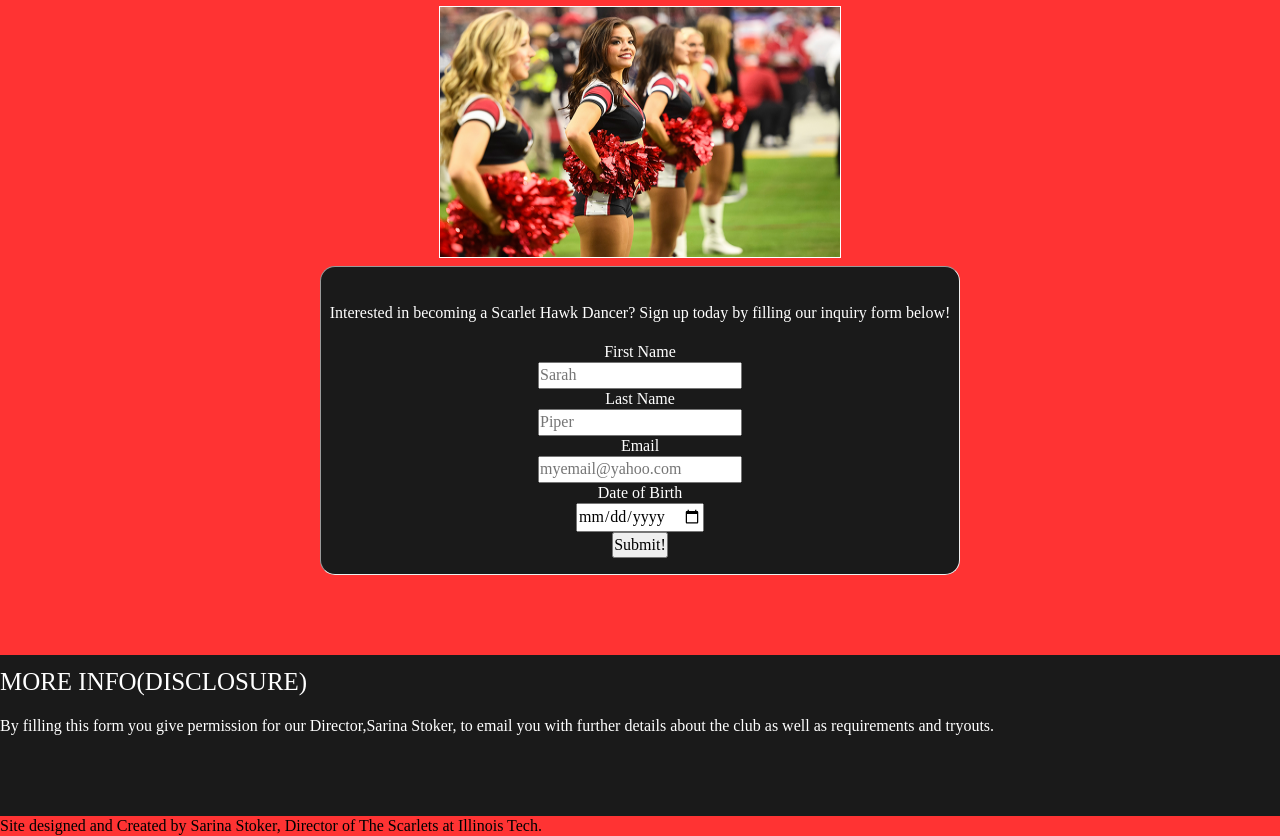
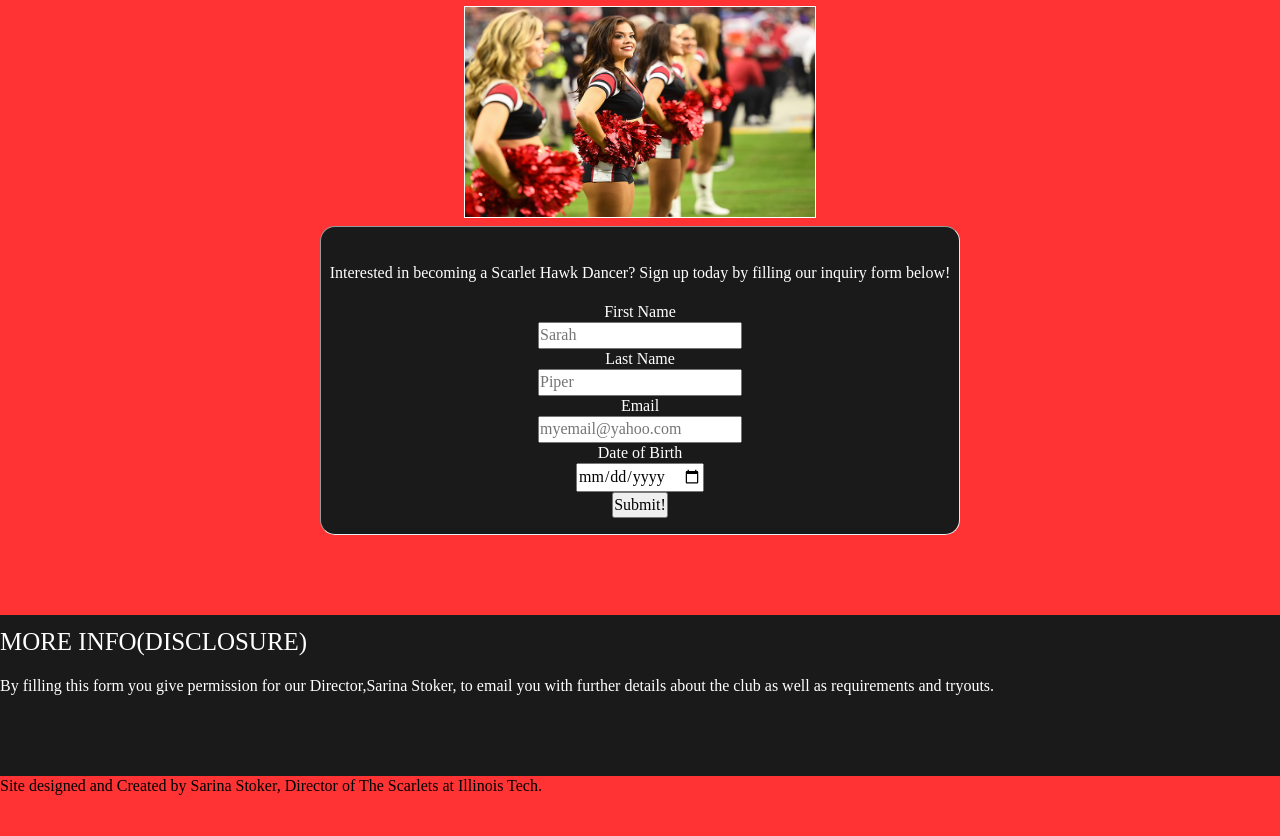
Before and after one commit to Sarina-Stoker/Project-1, a plain HTML site: page main.html in a window 1280 px wide. Shown: the part 98-934 px from the top of the page. After the commit the page ends 894 px from the top, so only its background shows below. Drawn offline with nearby package versions, Linux system fonts and the light colour scheme.

```diff
--- a/main.html
+++ b/main.html
@@ -12,7 +12,7 @@
   </header>
   <main id="content">
     <figure>
-      <img src="CheerPhoto.jpg" width="400" height="250"/>
+      <img src="CheerPhoto.jpg" width="350" height="210"/>
     </figure>
     <article>
       <p>
```
